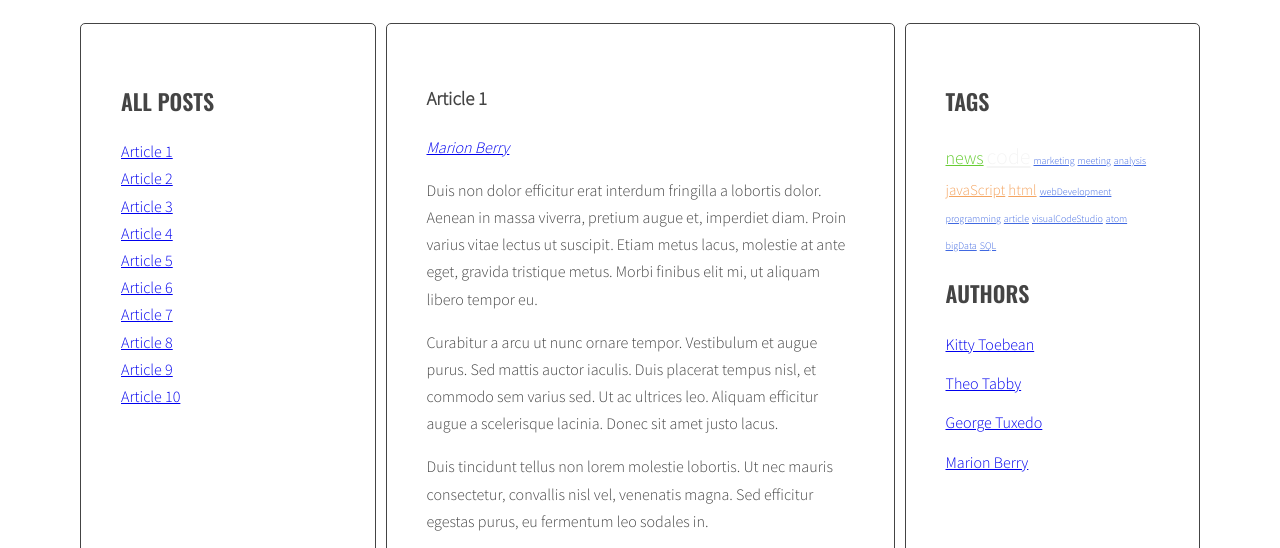
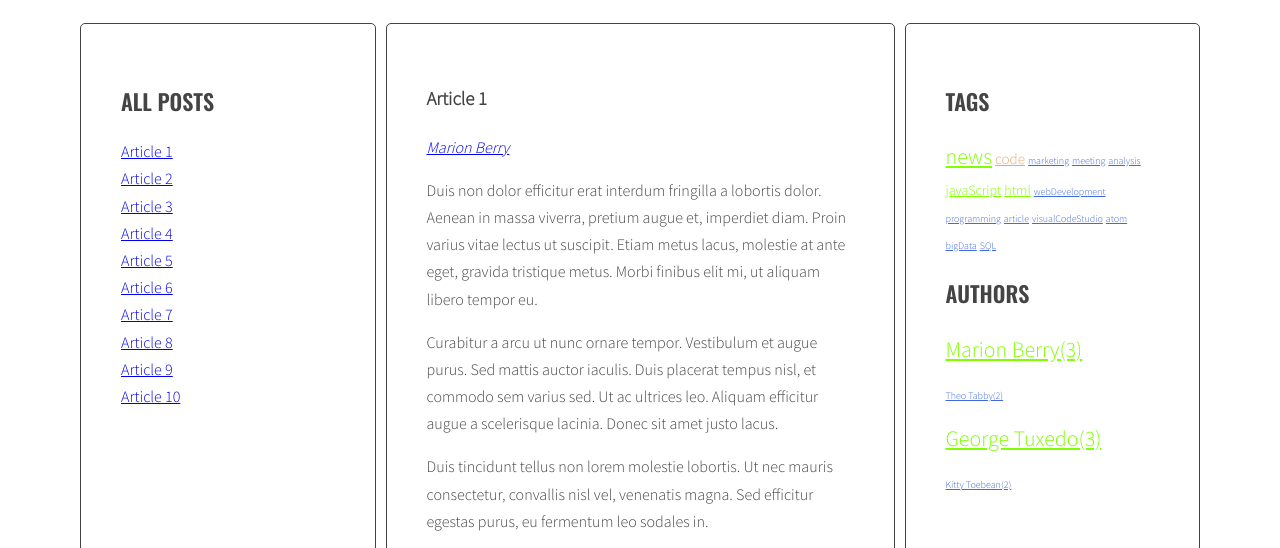
Before and after one commit to pawel-urban/javascript-blog, a website: page index.html in a window 1280 px wide. Shown: the part 220-768 px from the top of the page. Drawn offline with nearby package versions, Linux system fonts and the light colour scheme.

Commit message:
Add cloud of authors to page

```diff
--- a/index.html
+++ b/index.html
@@ -163,26 +163,6 @@
             </ul>
             <h2 class="section-title">Authors</h2>
             <ul class="list authors">
-              <li>
-                <a href="#">
-                  <span class="author-name">Kitty Toebean</span>
-                 </a>
-             </li>
-             <li>
-               <a href="#">
-                 <span class="author-name">Theo Tabby</span>
-               </a>
-             </li>
-             <li>
-               <a href="#">
-                 <span class="author-name">George Tuxedo</span>
-               </a>
-             </li>
-             <li>
-               <a href="#">
-                 <span class="author-name">Marion Berry</span>
-               </a>
-             </li>
             </ul>
           </aside>
         </main>
--- a/js/script.js
+++ b/js/script.js
@@ -5,6 +5,7 @@
     const links = document.querySelectorAll('.titles a');
   });
   */
+
   const titleClickHandler = function(event){
     event.preventDefault();
     const clickedElement = this;
@@ -93,7 +94,7 @@
     const normalizedCount = count - params.min;
     const normalizedMax = params.max - params.min;
     const percentage = normalizedCount / normalizedMax;
-    const classNumber = Math.floor( percentage * (optCloudClassCount - 1) + 1 );
+    const classNumber = Math.floor( percentage * (optCloudClassCount - 2) + 1 );
     return optCloudClassPrefix + classNumber;
   }
 
@@ -136,7 +137,6 @@
     const tagList = document.querySelector('.tags');
     /* [NEW] create variable for all links HTML code */
     const tagsParams = calculateTagsParams(allTags);
-    console.log('tagsParams:', tagsParams);
 
     let allTagsHTML = '';
 
@@ -145,7 +145,6 @@
       /* [NEW] generate code of a link and add it to allTagsHTML */
       allTagsHTML += '<li><a href="#tag-' + tag + '" class="' + calculateTagClass(allTags[tag], tagsParams) + '">' + tag + ' </a></li>';
 
-      console.log(allTagsHTML);
     /* [NEW] END LOOP: for each tag in allTags: */
     }
     /*[NEW] add HTML from allTagsHTML to tagList */
@@ -204,6 +203,8 @@
 
 
   function generateAuthors(){
+      /* [NEW] create a new variable allAuthors with an empty object */
+      let allAuthors = {};
       /* [DONE] find all articles */
       const articles = document.querySelectorAll(optArticleSelector);
       /* [DONE] START LOOP: for every article: */
@@ -218,10 +219,33 @@
         const linkHTML = '<a href="#author-' + authorsName + '">' + authorsName + '</a>';
         /* [DONE] add generated code to html variable */
         html = html + linkHTML;
+        /* [NEW] check if this link is NOT already in allAuthors */
+        if (!allAuthors[authorsName]) {
+         /* [NEW] add tag to allAuthors object */
+         allAuthors[authorsName] = 1;
+        } else {
+         allAuthors[authorsName]++;
+        }
         /* [DONE] insert HTML of all the links into the authors wrapper */
         wrapperAuthors.insertAdjacentHTML('beforeend', html);
      /* [DONE] END LOOP: for every article: */
      }
+     /* [NEW] find list of authors in right column */
+     const authorList = document.querySelector('.authors');
+
+     const authorsParams = calculateTagsParams(allAuthors);
+     console.log('authorsParams:', authorsParams)
+     /* [NEW] create variable for all links HTML code */
+     let allAuthorsHTML = '';
+     /* [NEW] START LOOP: for each author in allAuthors: */
+     for (let author in allAuthors) {
+       /* [NEW] generate code of a link and add it to allAuthorsHTML */
+       allAuthorsHTML += '<li><a href="#author-' + author + '" class="' + calculateTagClass(allAuthors[author], authorsParams) + '">' + author + '(' + allAuthors[author] + ') </a></li>';
+       console.log(allAuthorsHTML);
+    /* [NEW] END LOOP: for each tag in allTags: */
+    }
+    /*[NEW] add HTML from allTagsHTML to tagList */
+    authorList.innerHTML = allAuthorsHTML;
    }
 
    generateAuthors();
--- a/sass/style.scss
+++ b/sass/style.scss
@@ -101,7 +101,7 @@ body {
 }
 .tag-size-2 {
   font-size: 14px;
-  color: #DB7093;
+  color: #7FFF00;
 }
 .tag-size-3 {
   font-size: 15px;
@@ -109,7 +109,7 @@ body {
 }
 .tag-size-4 {
   font-size: 22px;
-  color: #F5F5F5;
+  color: #7FFF00;
 }
 .tag-size-5 {
   font-size: 18px;
```
Also changed, not shown: css/style.css. Lines whose indentation alone changed are shown as unchanged.
